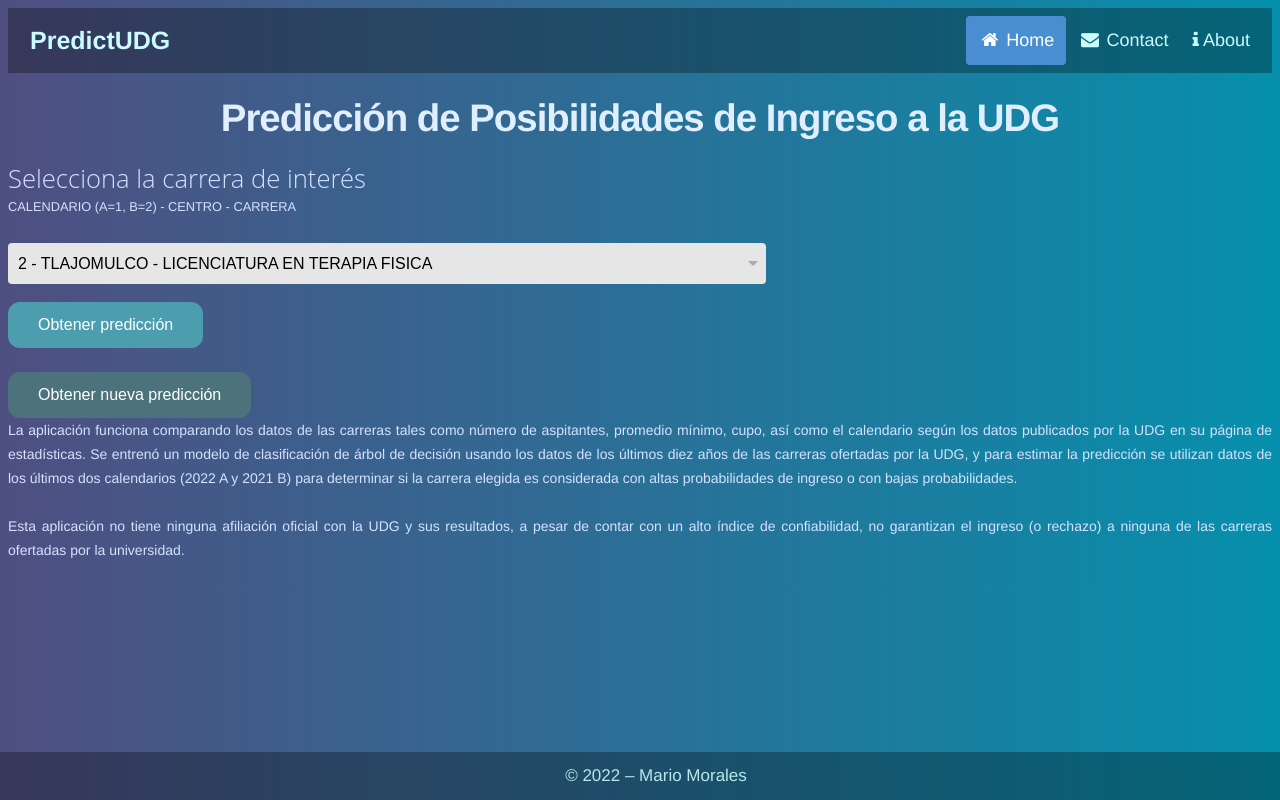
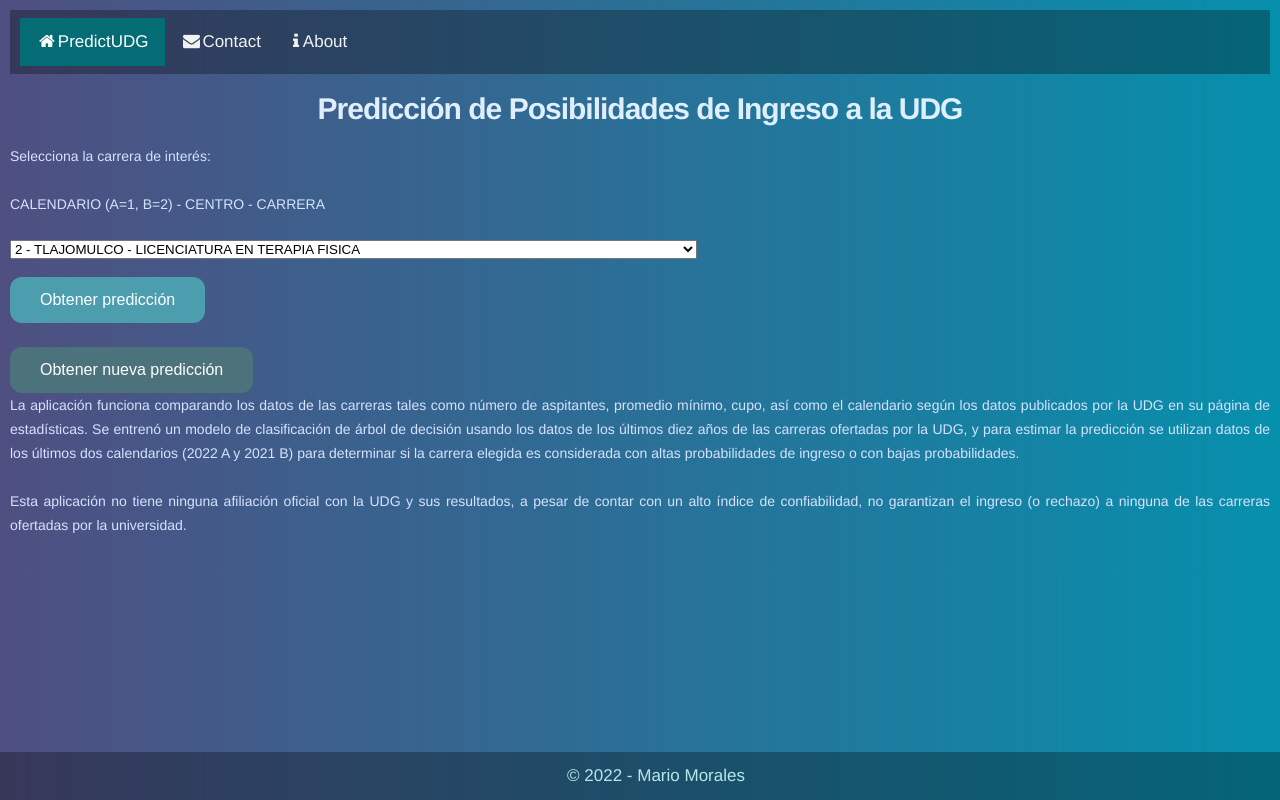
Before and after one commit to doble-eme/modelo_ingreso_udg, a Flask app: page / in a window 1280 px wide. Run offline with Flask 2, Linux system fonts and the light colour scheme; parts of the project's set-up code (start-up, migrations or seed data) failed here and were passed over.

Commit message:
remove extra commas from csv file and fix css

```diff
--- a/webapp/app/main.py
+++ b/webapp/app/main.py
@@ -59,5 +59,13 @@ def select_value():
     # rendering the predicted result on the page
     return render_template('index.html', prediction_text=result)
 
+@app.route('/about/')
+def about():
+    return render_template('about.html')
+
+@app.route('/contact/')
+def contact():
+    return render_template('contact.html')
+
 if __name__ == "__main__":
     app.run(debug=True)
--- a/webapp/app/static/css/style.css
+++ b/webapp/app/static/css/style.css
@@ -1,27 +1,52 @@
 body {
 	background: rgb(226, 226, 229);
 	background: linear-gradient(90deg, rgba(2,0,36,1) 0%, rgba(79,79,129,1) 0%, rgba(6,144,172,1) 100%);
+	padding: 10px;
+	margin: 0;
+}
+
+.topnav {
+	overflow: hidden;
+	padding: 8px 10px;
+	font-size: 17px;
+	font-family: 'Helvetica Neue', sans-serif;
+	background: rgba(0,0,0,0.3);
+	color: rgb(182, 231, 235);
+}
+
+.topnav a {
+	float: left;
+	display: block;
+	color: #f2f2f2;
+	text-align: center;
+	padding: 14px 16px;
+	text-decoration: none;
+	font-size: 17px;
+}
+
+.topnav a:hover {
+  	background-color: #ddd;
+  	color: black;
+}
+
+.topnav a.active {
+  	background-color: rgb(3, 108, 117);
+  	color: white;
+}
+
+.topnav .icon {
+	display: none;
 }
 
 h1 {
 	color: rgb(223, 239, 255);
 	font-family: 'Helvetica Neue', sans-serif;
-	font-size: 275px;
+	font-size: 30px;
 	font-weight: bold;
 	letter-spacing: -1px;
 	line-height: 1;
-	text-align: center; }
-
-span {
-	color: rgb(213, 226, 255);
-	font-family: 'Open Sans', sans-serif;
-	font-size: 30px;
-	font-weight: 300;
-	line-height: 32px;
-	margin: 0 0 72px;
 	text-align: center;
 }
-
 
 p {
 	color: rgb(213, 226, 255);
@@ -31,45 +56,6 @@ p {
 	margin: 0 0 24px;
 	text-align: justify;
 	text-justify: inter-word;
-}
-
-.input-group,
-.input-group * {
-  margin: 0;
-  box-sizing: content-box;
-  width: 60%;
-}
-.input-group {
-  position: relative;
-  background-color: #E6E6E6;
-  border-radius: 4px;
-}
-.input-group select {
-  font-size: 1rem;
-  font-weight: normal;
-  max-width: 100%;
-  padding: 12px 24px 12px 10px;
-  border: none;
-  background-color: transparent;
-    -webkit-appearance: none;
-    -moz-appearance: none;
-  appearance: none;
-}
-.input-group select:active, .input-group select:focus {
-  outline: none;
-  box-shadow: none;
-}
-.input-group:after {
-  content: "";
-  position: absolute;
-  top: 50%;
-  right: 8px;
-  width: 0;
-  height: 0;
-  margin-top: -2px;
-  border-top: 5px solid #aaa;
-  border-right: 5px solid transparent;
-  border-left: 5px solid transparent;
 }
 
 .btn {
@@ -96,58 +82,25 @@ p {
 	font-size: 16px;
 }
 
-/* Style the header with a grey background and some padding */
-.header {
-	overflow: hidden;
-	background: rgba(0,0,0,0.3);
-	padding: 8px 10px;
-	font-family: 'Helvetica Neue', sans-serif;
+  @media screen and (max-width: 600px) {
+	.topnav a:not(:first-child) {display: none;}
+	.topnav a.icon {
+	  float: right;
+	  display: block;
+	}
   }
 
-  /* Style the header links */
-  .header a {
-	float: left;
-	color: rgb(202, 251, 255);
-	text-align: center;
-	padding: 12px;
-	text-decoration: none;
-	font-size: 18px;
-	line-height: 25px;
-	border-radius: 4px;
+  @media screen and (max-width: 600px) {
+	.topnav.responsive {position: relative;}
+	.topnav.responsive .icon {
+	  position: absolute;
+	  right: 0;
+	  top: 0;
 	}
-
-  /* Style the logo link (notice that we set the same value of line-height and font-size to prevent the header to increase when the font gets bigger */
-  .header a.logo {
-	font-size: 25px;
-	font-weight: bold;
-  }
-
-  /* Change the background color on mouse-over */
-  .header a:hover {
-	background-color: #ddd;
-	color: black;
-  }
-
-  /* Style the active/current link*/
-  .header a.active {
-	background-color: rgb(74, 142, 210);
-	color: white;
-  }
-
-  /* Float the link section to the right */
-  .header-right {
-	float: right;
-  }
-
-  /* Add media queries for responsiveness - when the screen is 500px wide or less, stack the links on top of each other */
-  @media screen and (max-width: 500px) {
-	.header a {
+	.topnav.responsive a {
 	  float: none;
 	  display: block;
 	  text-align: left;
-	}
-	.header-right {
-	  float: none;
 	}
   }
 
--- a/webapp/app/templates/index.html
+++ b/webapp/app/templates/index.html
@@ -2,30 +2,40 @@
 <html >
   <head>
     <meta charset="UTF-8">
-    <meta name="viewport" content="width=device-width, initial-scale=1">
     <title>Predicción Posibilidades de Ingreso UDG</title>
+    <meta name="viewport" content="width=device-width, initial-scale=1.0">
     <link rel="stylesheet" href="{{ url_for('static', filename='css/style.css') }}">
     <link rel="stylesheet" href="https://cdnjs.cloudflare.com/ajax/libs/font-awesome/4.7.0/css/font-awesome.min.css">
   </head>
 
   <body>
 
-    <div class="header">
-      <a href="./" class="logo">PredictUDG</a>
-      <div class="header-right">
-        <a class="active" href="#"><i class="fa fa-fw fa-home"></i> Home</a>
-        <a href="#"><i class="fa fa-fw fa-envelope"></i> Contact</a>
-        <a href="#about"><i class="fa fa-solid fa-info"></i> About</a>
+    <header>
+      <div class="topnav" id="myTopnav">
+        <a href="./" class="active"> <i class="fa fa-fw fa-home"></i>PredictUDG</a>
+        <a href="{{ url_for('contact') }}"><i class="fa fa-fw fa-envelope"></i>Contact</a>
+        <a href="{{ url_for('about') }}"><i class="fa fa-solid fa-info"></i> About</a>
+        <a href="javascript:void(0);" class="icon" onclick="myFunction()">
+          <i class="fa fa-bars"></i></a>
       </div>
-    </div>
+    </header>
 
+    <script>
+      function myFunction() {
+        var x = document.getElementById("myTopnav");
+        if (x.className === "topnav") {
+          x.className += " responsive";
+        } else {
+          x.className = "topnav";
+        }
+      }
+      </script>
 
-    <h1 style="font-size:3vw">Predicción de Posibilidades de Ingreso a la UDG</h1>
+    <h1>Predicción de Posibilidades de Ingreso a la UDG</h1>
     <form class="form-inline" method="POST" action="{{ url_for('select_value') }}">
         <div class="form-group">
-          <span class="input-group-addon" style="font-size:2vw">Selecciona la carrera de interés</span>
-                <br>
-                <p style="font-size:1vw"> CALENDARIO (A=1, B=2) - CENTRO - CARRERA</p>
+          <p>Selecciona la carrera de interés:</p>
+                <p> CALENDARIO (A=1, B=2) - CENTRO - CARRERA</p>
             <div class="input-group">
                     <select name="seleccion_carrera" class="selectpicker form-control">
                         {% for carrera in carreras %}
@@ -60,7 +70,7 @@
       índice de confiabilidad, no garantizan el ingreso (o rechazo) a ninguna de las carreras ofertadas por la universidad.
     </p>
     <div class="footer">
-      © 2022 – Mario Morales
+      © 2022 - Mario Morales
     </div>
 
   </body>
--- a/webapp/data/PuntajesMinimos_last.csv
+++ b/webapp/data/PuntajesMinimos_last.csv
@@ -48,15 +48,15 @@
 1,CUCEI,LICENCIATURA EN QUIMICA,129.7700,92,92,123
 1,CUCEI,LICENCIATURA EN QUIMICO FARMACEUTICO BIOLOGO,164.3700,180,180,739
 1,CUCS,LICENCIATURA EN CIENCIAS FORENSES,93.1800,33,33,142
-1,CUCS,LICENCIATURA EN CIRUJANO DENTISTA,166.0100,157,157,"1,050"
+1,CUCS,LICENCIATURA EN CIRUJANO DENTISTA,166.0100,157,157,1050
 1,CUCS,LICENCIATURA EN CULTURA FISICA Y DEPORTES,133.8367,186,186,487
-1,CUCS,LICENCIATURA EN ENFERMERIA,142.6067,360,360,"1,239"
+1,CUCS,LICENCIATURA EN ENFERMERIA,142.6067,360,360,1239
 1,CUCS,LICENCIATURA EN ENFERMERIA (NIVELACION),69.0000,58,58,58
 1,CUCS,LICENCIATURA EN NUTRICION,149.4967,124,124,531
 1,CUCS,LICENCIATURA EN PODOLOGIA,90.5700,30,30,127
-1,CUCS,LICENCIATURA EN PSICOLOGIA ,161.1900,218,218,"1,412"
+1,CUCS,LICENCIATURA EN PSICOLOGIA ,161.1900,218,218,1412
 1,CUCS,LICENCIATURA EN TERAPIA FISICA,89.0500,62,62,129
-1,CUCS,MEDICO CIRUJANO Y PARTERO,177.0000,367,367,"2,080"
+1,CUCS,MEDICO CIRUJANO Y PARTERO,177.0000,367,367,2080
 1,CUCS,TECNICO SUPERIOR UNIVERSITARIO EN EMERGENCIASSEGURIDAD LABORAL Y RESCATES,87.0300,62,62,142
 1,CUCS,TECNICO SUPERIOR UNIVERSITARIO EN PROTESIS DENTAL,78.1300,63,63,72
 1,CUCS,TECNICO SUPERIOR UNIVERSITARIO EN RADIOLOGIA E IMAGEN,84.0200,94,94,173
@@ -203,7 +203,7 @@
 1,CUTONALA,LICENCIATURA EN HISTORIA DEL ARTE,67.0000,30,20,20
 1,CUTONALA,LICENCIATURA EN NUTRICION,133.3400,70,70,204
 1,CUTONALA,LICENCIATURA EN SALUD PUBLICA,103.0833,35,30,30
-1,CUTONALA,MEDICO CIRUJANO Y PARTERO,176.7267,120,120,"1,031"
+1,CUTONALA,MEDICO CIRUJANO Y PARTERO,176.7267,120,120,1031
 1,CUVALLES,ABOGADO,113.0167,40,40,57
 1,CUVALLES,INGENIERIA EN DISEÑO MOLECULAR DE MATERIALES,74.3100,15,5,5
 1,CUVALLES,INGENIERIA EN ELECTRONICA Y COMPUTACION,66.2600,36,29,29
```
Also changed, not shown: webapp/app/templates/about.html (added, +8 -0 lines), webapp/app/templates/contact.html (added, +8 -0 lines), 1 other file. Lines whose indentation alone changed are shown as unchanged.
